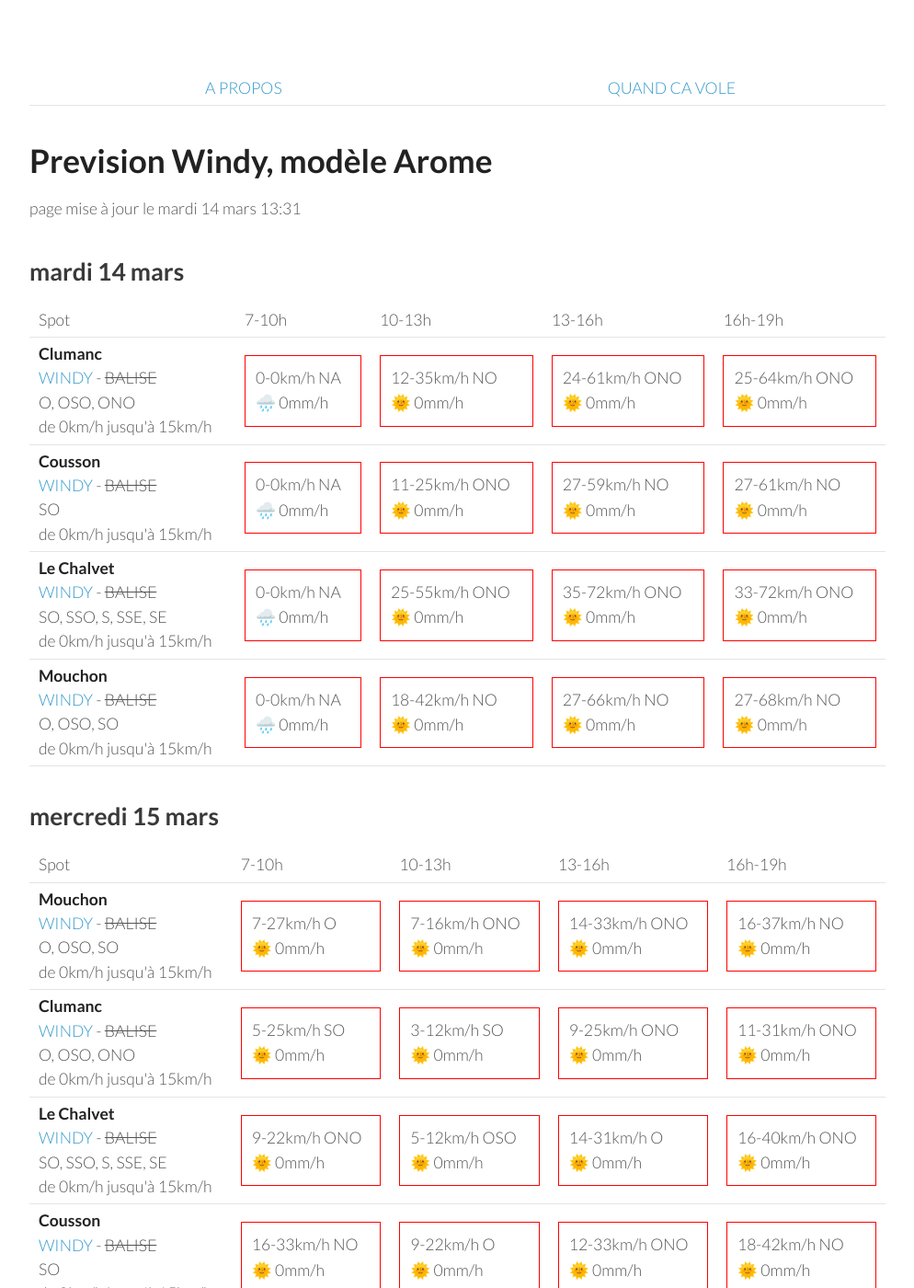
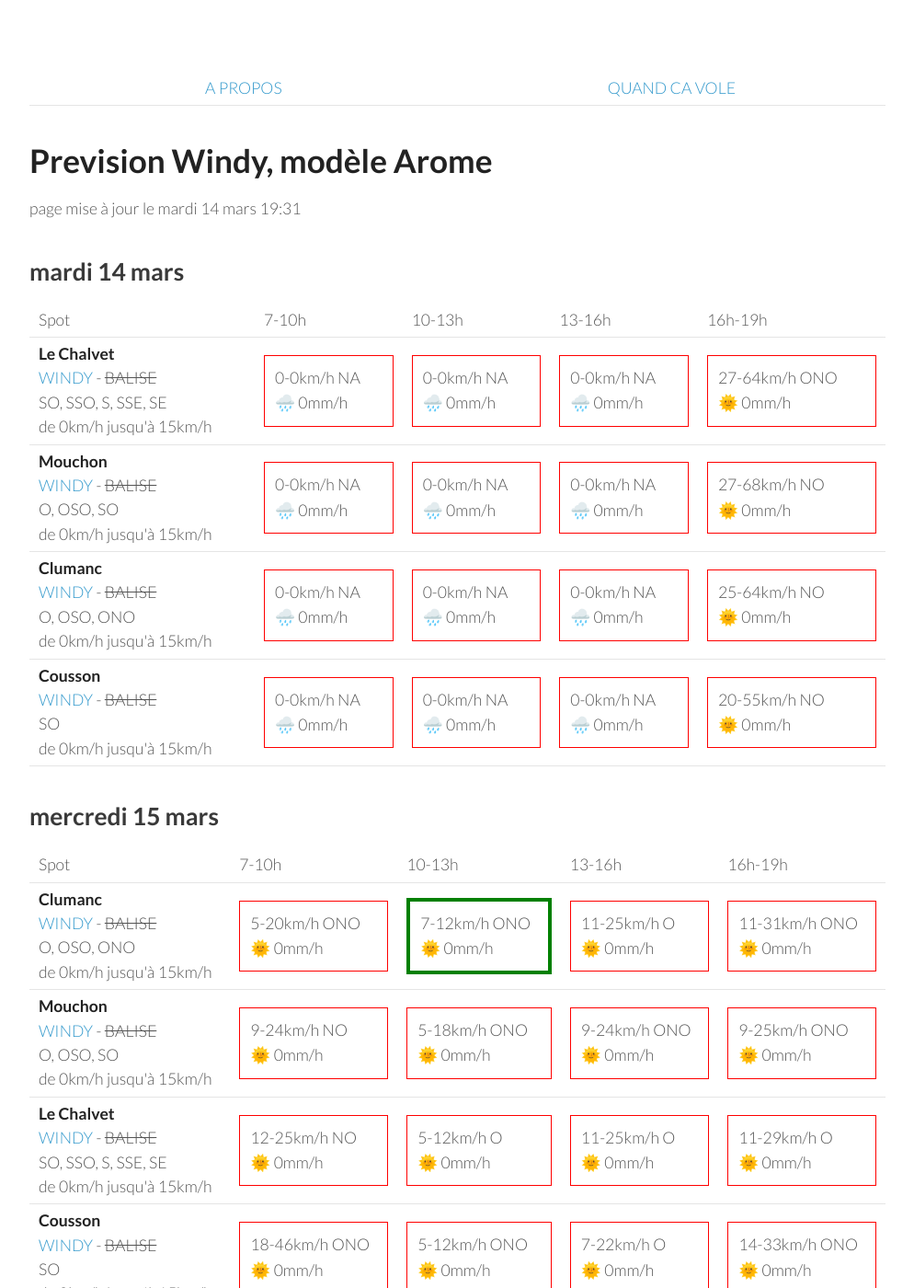
Before and after one commit to parapente-dans-le-nord/parapente-dans-le-nord.github.io, a Jekyll site: the page built from serre_poncon.markdown, in a window 1280 px wide and 1400 px high. Shown: the whole window at 92% size, without its empty margins (26-1020 px from the left). Built offline with Jekyll 4.4.1, drawn with Linux system fonts in a browser that asks for light colours; some of the changed text lies outside the part shown.

Commit message:
update index.markdown

```diff
--- a/serre_poncon.markdown
+++ b/serre_poncon.markdown
@@ -7,7 +7,7 @@ title:  "Tous les spots"
 {: .links}
 
 # Prevision Windy, modèle Arome
-page mise à jour le mardi 14 mars 13:31
+page mise à jour le mardi 14 mars 19:31
 
 ## mardi 14 mars
 
@@ -22,39 +22,39 @@ page mise à jour le mardi 14 mars 13:31
       <td>16h-19h</td>
     </tr>
 <tr>
+        <td><strong>Le Chalvet</strong><br><a href="https://windy.com/43.979/6.480?43.866,6.480,10,m:eSsaglX">WINDY</a> - <span class="no-balise"> BALISE </span><br> <span class="vent-favorable">SO, SSO, S, SSE, SE</span><br><span class="force-vent">de 0km/h jusqu'à 15km/h</span> </td>
+
+            <td><div class="not-flyable"><p>0-0km/h NA</p><p>🌧️ 0mm/h</p></div></td>
+            <td><div class="not-flyable"><p>0-0km/h NA</p><p>🌧️ 0mm/h</p></div></td>
+            <td><div class="not-flyable"><p>0-0km/h NA</p><p>🌧️ 0mm/h</p></div></td>
+            <td><div class="not-flyable"><p>27-64km/h ONO</p><p>🌞 0mm/h</p></div></td>
+
+    </tr>
+<tr>
+        <td><strong>Mouchon</strong><br><a href="https://windy.com/43.992/6.424?43.878,6.425,10,m:eSuaglR">WINDY</a> - <span class="no-balise"> BALISE </span><br> <span class="vent-favorable">O, OSO, SO</span><br><span class="force-vent">de 0km/h jusqu'à 15km/h</span> </td>
+
+            <td><div class="not-flyable"><p>0-0km/h NA</p><p>🌧️ 0mm/h</p></div></td>
+            <td><div class="not-flyable"><p>0-0km/h NA</p><p>🌧️ 0mm/h</p></div></td>
+            <td><div class="not-flyable"><p>0-0km/h NA</p><p>🌧️ 0mm/h</p></div></td>
+            <td><div class="not-flyable"><p>27-68km/h NO</p><p>🌞 0mm/h</p></div></td>
+
+    </tr>
+<tr>
         <td><strong>Clumanc</strong><br><a href="https://windy.com/44.027/6.402?43.914,6.403,10,m:eSxaglP">WINDY</a> - <span class="no-balise"> BALISE </span><br> <span class="vent-favorable">O, OSO, ONO</span><br><span class="force-vent">de 0km/h jusqu'à 15km/h</span> </td>
 
             <td><div class="not-flyable"><p>0-0km/h NA</p><p>🌧️ 0mm/h</p></div></td>
-            <td><div class="not-flyable"><p>12-35km/h NO</p><p>🌞 0mm/h</p></div></td>
-            <td><div class="not-flyable"><p>24-61km/h ONO</p><p>🌞 0mm/h</p></div></td>
-            <td><div class="not-flyable"><p>25-64km/h ONO</p><p>🌞 0mm/h</p></div></td>
+            <td><div class="not-flyable"><p>0-0km/h NA</p><p>🌧️ 0mm/h</p></div></td>
+            <td><div class="not-flyable"><p>0-0km/h NA</p><p>🌧️ 0mm/h</p></div></td>
+            <td><div class="not-flyable"><p>25-64km/h NO</p><p>🌞 0mm/h</p></div></td>
 
     </tr>
 <tr>
         <td><strong>Cousson</strong><br><a href="https://windy.com/44.054/6.240?43.940,6.241,10,m:eSAaglz">WINDY</a> - <span class="no-balise"> BALISE </span><br> <span class="vent-favorable">SO</span><br><span class="force-vent">de 0km/h jusqu'à 15km/h</span> </td>
 
             <td><div class="not-flyable"><p>0-0km/h NA</p><p>🌧️ 0mm/h</p></div></td>
-            <td><div class="not-flyable"><p>11-25km/h ONO</p><p>🌞 0mm/h</p></div></td>
-            <td><div class="not-flyable"><p>27-59km/h NO</p><p>🌞 0mm/h</p></div></td>
-            <td><div class="not-flyable"><p>27-61km/h NO</p><p>🌞 0mm/h</p></div></td>
-
-    </tr>
-<tr>
-        <td><strong>Le Chalvet</strong><br><a href="https://windy.com/43.979/6.480?43.866,6.480,10,m:eSsaglX">WINDY</a> - <span class="no-balise"> BALISE </span><br> <span class="vent-favorable">SO, SSO, S, SSE, SE</span><br><span class="force-vent">de 0km/h jusqu'à 15km/h</span> </td>
-
             <td><div class="not-flyable"><p>0-0km/h NA</p><p>🌧️ 0mm/h</p></div></td>
-            <td><div class="not-flyable"><p>25-55km/h ONO</p><p>🌞 0mm/h</p></div></td>
-            <td><div class="not-flyable"><p>35-72km/h ONO</p><p>🌞 0mm/h</p></div></td>
-            <td><div class="not-flyable"><p>33-72km/h ONO</p><p>🌞 0mm/h</p></div></td>
-
-    </tr>
-<tr>
-        <td><strong>Mouchon</strong><br><a href="https://windy.com/43.992/6.424?43.878,6.425,10,m:eSuaglR">WINDY</a> - <span class="no-balise"> BALISE </span><br> <span class="vent-favorable">O, OSO, SO</span><br><span class="force-vent">de 0km/h jusqu'à 15km/h</span> </td>
-
             <td><div class="not-flyable"><p>0-0km/h NA</p><p>🌧️ 0mm/h</p></div></td>
-            <td><div class="not-flyable"><p>18-42km/h NO</p><p>🌞 0mm/h</p></div></td>
-            <td><div class="not-flyable"><p>27-66km/h NO</p><p>🌞 0mm/h</p></div></td>
-            <td><div class="not-flyable"><p>27-68km/h NO</p><p>🌞 0mm/h</p></div></td>
+            <td><div class="not-flyable"><p>20-55km/h NO</p><p>🌞 0mm/h</p></div></td>
 
     </tr>
 
@@ -74,42 +74,42 @@ page mise à jour le mardi 14 mars 13:31
       <td>16h-19h</td>
     </tr>
 <tr>
-        <td><strong>Mouchon</strong><br><a href="https://windy.com/43.992/6.424?43.878,6.425,10,m:eSuaglR">WINDY</a> - <span class="no-balise"> BALISE </span><br> <span class="vent-favorable">O, OSO, SO</span><br><span class="force-vent">de 0km/h jusqu'à 15km/h</span> </td>
+        <td><strong>Clumanc</strong><br><a href="https://windy.com/44.027/6.402?43.914,6.403,10,m:eSxaglP">WINDY</a> - <span class="no-balise"> BALISE </span><br> <span class="vent-favorable">O, OSO, ONO</span><br><span class="force-vent">de 0km/h jusqu'à 15km/h</span> </td>
 
-            <td><div class="not-flyable"><p>7-27km/h O</p><p>🌞 0mm/h</p></div></td>
-            <td><div class="not-flyable"><p>7-16km/h ONO</p><p>🌞 0mm/h</p></div></td>
-            <td><div class="not-flyable"><p>14-33km/h ONO</p><p>🌞 0mm/h</p></div></td>
-            <td><div class="not-flyable"><p>16-37km/h NO</p><p>🌞 0mm/h</p></div></td>
+            <td><div class="not-flyable"><p>5-20km/h ONO</p><p>🌞 0mm/h</p></div></td>
+            <td><div class="flyable"><p>7-12km/h ONO</p><p>🌞 0mm/h</p></div></td>
+            <td><div class="not-flyable"><p>11-25km/h O</p><p>🌞 0mm/h</p></div></td>
+            <td><div class="not-flyable"><p>11-31km/h ONO</p><p>🌞 0mm/h</p></div></td>
 
 
     </tr>
 <tr>
-        <td><strong>Clumanc</strong><br><a href="https://windy.com/44.027/6.402?43.914,6.403,10,m:eSxaglP">WINDY</a> - <span class="no-balise"> BALISE </span><br> <span class="vent-favorable">O, OSO, ONO</span><br><span class="force-vent">de 0km/h jusqu'à 15km/h</span> </td>
+        <td><strong>Mouchon</strong><br><a href="https://windy.com/43.992/6.424?43.878,6.425,10,m:eSuaglR">WINDY</a> - <span class="no-balise"> BALISE </span><br> <span class="vent-favorable">O, OSO, SO</span><br><span class="force-vent">de 0km/h jusqu'à 15km/h</span> </td>
 
-            <td><div class="not-flyable"><p>5-25km/h SO</p><p>🌞 0mm/h</p></div></td>
-            <td><div class="not-flyable"><p>3-12km/h SO</p><p>🌞 0mm/h</p></div></td>
+            <td><div class="not-flyable"><p>9-24km/h NO</p><p>🌞 0mm/h</p></div></td>
+            <td><div class="not-flyable"><p>5-18km/h ONO</p><p>🌞 0mm/h</p></div></td>
+            <td><div class="not-flyable"><p>9-24km/h ONO</p><p>🌞 0mm/h</p></div></td>
             <td><div class="not-flyable"><p>9-25km/h ONO</p><p>🌞 0mm/h</p></div></td>
-            <td><div class="not-flyable"><p>11-31km/h ONO</p><p>🌞 0mm/h</p></div></td>
 
 
     </tr>
 <tr>
         <td><strong>Le Chalvet</strong><br><a href="https://windy.com/43.979/6.480?43.866,6.480,10,m:eSsaglX">WINDY</a> - <span class="no-balise"> BALISE </span><br> <span class="vent-favorable">SO, SSO, S, SSE, SE</span><br><span class="force-vent">de 0km/h jusqu'à 15km/h</span> </td>
 
-            <td><div class="not-flyable"><p>9-22km/h ONO</p><p>🌞 0mm/h</p></div></td>
-            <td><div class="not-flyable"><p>5-12km/h OSO</p><p>🌞 0mm/h</p></div></td>
-            <td><div class="not-flyable"><p>14-31km/h O</p><p>🌞 0mm/h</p></div></td>
-            <td><div class="not-flyable"><p>16-40km/h ONO</p><p>🌞 0mm/h</p></div></td>
+            <td><div class="not-flyable"><p>12-25km/h NO</p><p>🌞 0mm/h</p></div></td>
+            <td><div class="not-flyable"><p>5-12km/h O</p><p>🌞 0mm/h</p></div></td>
+            <td><div class="not-flyable"><p>11-25km/h O</p><p>🌞 0mm/h</p></div></td>
+            <td><div class="not-flyable"><p>11-29km/h O</p><p>🌞 0mm/h</p></div></td>
 
 
     </tr>
 <tr>
         <td><strong>Cousson</strong><br><a href="https://windy.com/44.054/6.240?43.940,6.241,10,m:eSAaglz">WINDY</a> - <span class="no-balise"> BALISE </span><br> <span class="vent-favorable">SO</span><br><span class="force-vent">de 0km/h jusqu'à 15km/h</span> </td>
 
-            <td><div class="not-flyable"><p>16-33km/h NO</p><p>🌞 0mm/h</p></div></td>
-            <td><div class="not-flyable"><p>9-22km/h O</p><p>🌞 0mm/h</p></div></td>
-            <td><div class="not-flyable"><p>12-33km/h ONO</p><p>🌞 0mm/h</p></div></td>
-            <td><div class="not-flyable"><p>18-42km/h NO</p><p>🌞 0mm/h</p></div></td>
+            <td><div class="not-flyable"><p>18-46km/h ONO</p><p>🌞 0mm/h</p></div></td>
+            <td><div class="not-flyable"><p>5-12km/h ONO</p><p>🌞 0mm/h</p></div></td>
+            <td><div class="not-flyable"><p>7-22km/h O</p><p>🌞 0mm/h</p></div></td>
+            <td><div class="not-flyable"><p>14-33km/h ONO</p><p>🌞 0mm/h</p></div></td>
 
 
     </tr>
@@ -132,40 +132,40 @@ page mise à jour le mardi 14 mars 13:31
 <tr>
         <td><strong>Cousson</strong><br><a href="https://windy.com/44.054/6.240?43.940,6.241,10,m:eSAaglz">WINDY</a> - <span class="no-balise"> BALISE </span><br> <span class="vent-favorable">SO</span><br><span class="force-vent">de 0km/h jusqu'à 15km/h</span> </td>
 
-            <td><div class="not-flyable"><p>5-16km/h E</p><p>🌞 0mm/h</p></div></td>
-            <td><div class="not-flyable"><p>3-14km/h S</p><p>🌞 0mm/h</p></div></td>
+            <td><div class="not-flyable"><p>5-9km/h SSE</p><p>🌞 0mm/h</p></div></td>
+            <td><div class="not-flyable"><p>3-16km/h SSO</p><p>🌞 0mm/h</p></div></td>
             <td><div class="not-flyable"><p>5-20km/h SO</p><p>🌞 0mm/h</p></div></td>
             <td><div class="not-flyable"><p>7-22km/h O</p><p>🌞 0mm/h</p></div></td>
 
 
     </tr>
 <tr>
-        <td><strong>Le Chalvet</strong><br><a href="https://windy.com/43.979/6.480?43.866,6.480,10,m:eSsaglX">WINDY</a> - <span class="no-balise"> BALISE </span><br> <span class="vent-favorable">SO, SSO, S, SSE, SE</span><br><span class="force-vent">de 0km/h jusqu'à 15km/h</span> </td>
+        <td><strong>Clumanc</strong><br><a href="https://windy.com/44.027/6.402?43.914,6.403,10,m:eSxaglP">WINDY</a> - <span class="no-balise"> BALISE </span><br> <span class="vent-favorable">O, OSO, ONO</span><br><span class="force-vent">de 0km/h jusqu'à 15km/h</span> </td>
 
-            <td><div class="not-flyable"><p>5-14km/h E</p><p>🌞 0mm/h</p></div></td>
-            <td><div class="not-flyable"><p>5-18km/h SE</p><p>🌞 0mm/h</p></div></td>
-            <td><div class="not-flyable"><p>5-22km/h SSE</p><p>🌞 0mm/h</p></div></td>
-            <td><div class="not-flyable"><p>5-20km/h SSE</p><p>🌞 0mm/h</p></div></td>
+            <td><div class="not-flyable"><p>1-3km/h NNE</p><p>🌞 0mm/h</p></div></td>
+            <td><div class="not-flyable"><p>5-18km/h S</p><p>🌞 0mm/h</p></div></td>
+            <td><div class="not-flyable"><p>5-20km/h SSO</p><p>🌞 0mm/h</p></div></td>
+            <td><div class="not-flyable"><p>5-22km/h O</p><p>🌞 0mm/h</p></div></td>
 
 
     </tr>
 <tr>
         <td><strong>Mouchon</strong><br><a href="https://windy.com/43.992/6.424?43.878,6.425,10,m:eSuaglR">WINDY</a> - <span class="no-balise"> BALISE </span><br> <span class="vent-favorable">O, OSO, SO</span><br><span class="force-vent">de 0km/h jusqu'à 15km/h</span> </td>
 
-            <td><div class="not-flyable"><p>5-14km/h E</p><p>🌞 0mm/h</p></div></td>
-            <td><div class="not-flyable"><p>5-18km/h SE</p><p>🌞 0mm/h</p></div></td>
-            <td><div class="not-flyable"><p>5-20km/h SSE</p><p>🌞 0mm/h</p></div></td>
-            <td><div class="not-flyable"><p>3-20km/h S</p><p>🌞 0mm/h</p></div></td>
+            <td><div class="not-flyable"><p>5-7km/h SE</p><p>🌞 0mm/h</p></div></td>
+            <td><div class="not-flyable"><p>5-18km/h SSE</p><p>🌞 0mm/h</p></div></td>
+            <td><div class="not-flyable"><p>5-20km/h S</p><p>🌞 0mm/h</p></div></td>
+            <td><div class="not-flyable"><p>3-20km/h SO</p><p>🌞 0mm/h</p></div></td>
 
 
     </tr>
 <tr>
-        <td><strong>Clumanc</strong><br><a href="https://windy.com/44.027/6.402?43.914,6.403,10,m:eSxaglP">WINDY</a> - <span class="no-balise"> BALISE </span><br> <span class="vent-favorable">O, OSO, ONO</span><br><span class="force-vent">de 0km/h jusqu'à 15km/h</span> </td>
+        <td><strong>Le Chalvet</strong><br><a href="https://windy.com/43.979/6.480?43.866,6.480,10,m:eSsaglX">WINDY</a> - <span class="no-balise"> BALISE </span><br> <span class="vent-favorable">SO, SSO, S, SSE, SE</span><br><span class="force-vent">de 0km/h jusqu'à 15km/h</span> </td>
 
-            <td><div class="not-flyable"><p>5-16km/h E</p><p>🌞 0mm/h</p></div></td>
-            <td><div class="not-flyable"><p>5-18km/h SSE</p><p>🌞 0mm/h</p></div></td>
-            <td><div class="not-flyable"><p>5-22km/h S</p><p>🌞 0mm/h</p></div></td>
-            <td><div class="not-flyable"><p>3-22km/h SO</p><p>🌞 0mm/h</p></div></td>
+            <td><div class="not-flyable"><p>9-16km/h ESE</p><p>🌞 0mm/h</p></div></td>
+            <td><div class="not-flyable"><p>5-18km/h SE</p><p>🌞 0mm/h</p></div></td>
+            <td><div class="not-flyable"><p>5-20km/h SSE</p><p>🌞 0mm/h</p></div></td>
+            <td><div class="not-flyable"><p>3-20km/h S</p><p>🌞 0mm/h</p></div></td>
 
 
     </tr>
@@ -188,10 +188,10 @@ page mise à jour le mardi 14 mars 13:31
 <tr>
         <td><strong>Cousson</strong><br><a href="https://windy.com/44.054/6.240?43.940,6.241,10,m:eSAaglz">WINDY</a> - <span class="no-balise"> BALISE </span><br> <span class="vent-favorable">SO</span><br><span class="force-vent">de 0km/h jusqu'à 15km/h</span> </td>
 
-            <td><div class="not-flyable"><p>7-22km/h E</p><p>🌞 0mm/h</p></div></td>
-            <td><div class="not-flyable"><p>7-24km/h SE</p><p>🌞 0mm/h</p></div></td>
-            <td><div class="not-flyable"><p>9-29km/h SSE</p><p>🌞 0mm/h</p></div></td>
+            <td><div class="not-flyable"><p>5-22km/h E</p><p>🌞 0mm/h</p></div></td>
+            <td><div class="not-flyable"><p>5-24km/h SE</p><p>🌞 0mm/h</p></div></td>
             <td><div class="not-flyable"><p>9-29km/h S</p><p>🌞 0mm/h</p></div></td>
+            <td><div class="not-flyable"><p>9-27km/h SSO</p><p>🌞 0mm/h</p></div></td>
 
 
     </tr>
@@ -199,9 +199,9 @@ page mise à jour le mardi 14 mars 13:31
         <td><strong>Le Chalvet</strong><br><a href="https://windy.com/43.979/6.480?43.866,6.480,10,m:eSsaglX">WINDY</a> - <span class="no-balise"> BALISE </span><br> <span class="vent-favorable">SO, SSO, S, SSE, SE</span><br><span class="force-vent">de 0km/h jusqu'à 15km/h</span> </td>
 
             <td><div class="not-flyable"><p>7-24km/h E</p><p>🌞 0mm/h</p></div></td>
-            <td><div class="not-flyable"><p>14-37km/h ESE</p><p>🌞 0mm/h</p></div></td>
-            <td><div class="not-flyable"><p>12-38km/h SE</p><p>🌞 0mm/h</p></div></td>
+            <td><div class="not-flyable"><p>12-35km/h ESE</p><p>🌞 0mm/h</p></div></td>
             <td><div class="not-flyable"><p>11-35km/h SE</p><p>🌞 0mm/h</p></div></td>
+            <td><div class="not-flyable"><p>9-31km/h SSE</p><p>🌞 0mm/h</p></div></td>
 
 
     </tr>
@@ -209,9 +209,9 @@ page mise à jour le mardi 14 mars 13:31
         <td><strong>Mouchon</strong><br><a href="https://windy.com/43.992/6.424?43.878,6.425,10,m:eSuaglR">WINDY</a> - <span class="no-balise"> BALISE </span><br> <span class="vent-favorable">O, OSO, SO</span><br><span class="force-vent">de 0km/h jusqu'à 15km/h</span> </td>
 
             <td><div class="not-flyable"><p>9-27km/h ESE</p><p>🌞 0mm/h</p></div></td>
-            <td><div class="not-flyable"><p>14-38km/h ESE</p><p>🌞 0mm/h</p></div></td>
-            <td><div class="not-flyable"><p>12-40km/h SE</p><p>🌞 0mm/h</p></div></td>
-            <td><div class="not-flyable"><p>11-35km/h SE</p><p>🌞 0mm/h</p></div></td>
+            <td><div class="not-flyable"><p>12-37km/h ESE</p><p>🌞 0mm/h</p></div></td>
+            <td><div class="not-flyable"><p>11-37km/h SE</p><p>🌞 0mm/h</p></div></td>
+            <td><div class="not-flyable"><p>9-31km/h SSE</p><p>🌞 0mm/h</p></div></td>
 
 
     </tr>
@@ -219,9 +219,9 @@ page mise à jour le mardi 14 mars 13:31
         <td><strong>Clumanc</strong><br><a href="https://windy.com/44.027/6.402?43.914,6.403,10,m:eSxaglP">WINDY</a> - <span class="no-balise"> BALISE </span><br> <span class="vent-favorable">O, OSO, ONO</span><br><span class="force-vent">de 0km/h jusqu'à 15km/h</span> </td>
 
             <td><div class="not-flyable"><p>9-27km/h E</p><p>🌞 0mm/h</p></div></td>
-            <td><div class="not-flyable"><p>12-38km/h ESE</p><p>🌞 0mm/h</p></div></td>
-            <td><div class="not-flyable"><p>11-38km/h SE</p><p>🌞 0mm/h</p></div></td>
-            <td><div class="not-flyable"><p>11-33km/h SE</p><p>🌞 0mm/h</p></div></td>
+            <td><div class="not-flyable"><p>12-35km/h ESE</p><p>🌞 0mm/h</p></div></td>
+            <td><div class="not-flyable"><p>11-37km/h SE</p><p>🌞 0mm/h</p></div></td>
+            <td><div class="not-flyable"><p>7-31km/h SSE</p><p>🌞 0mm/h</p></div></td>
 
 
     </tr>
```
